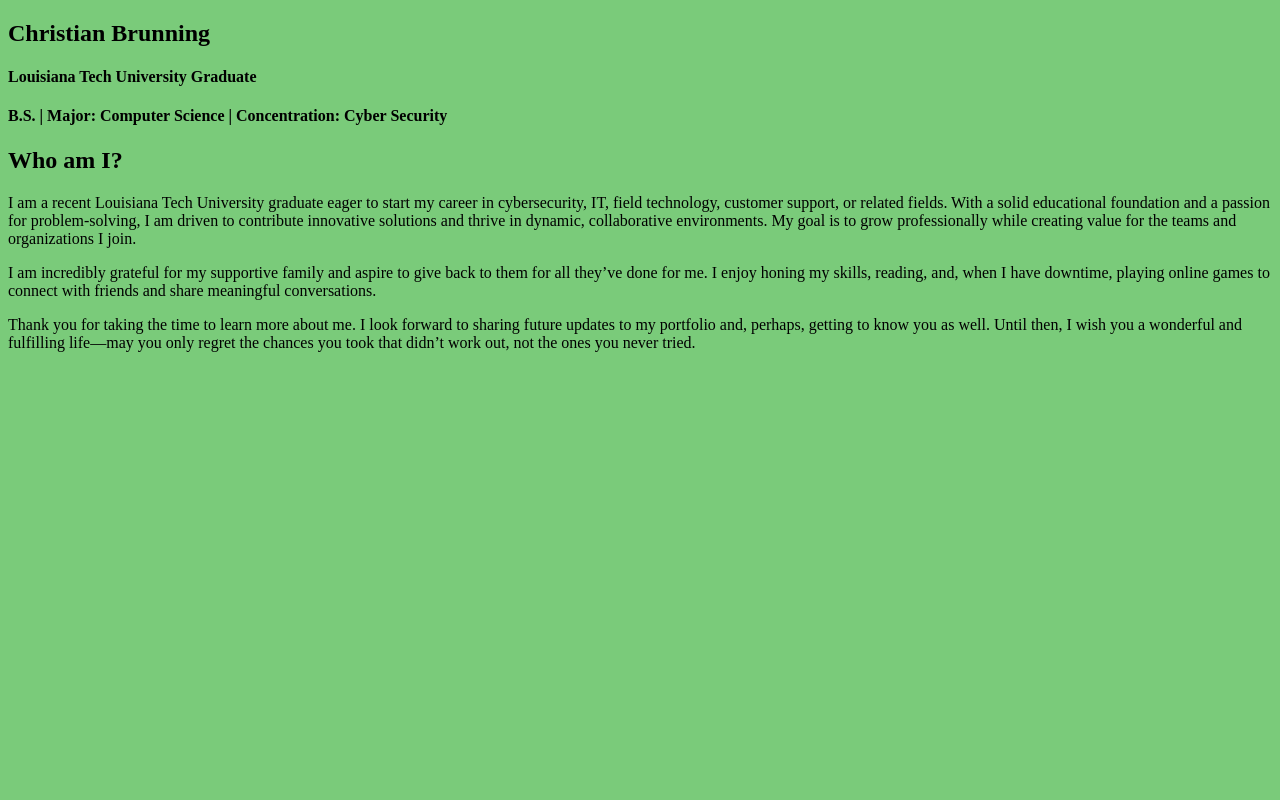
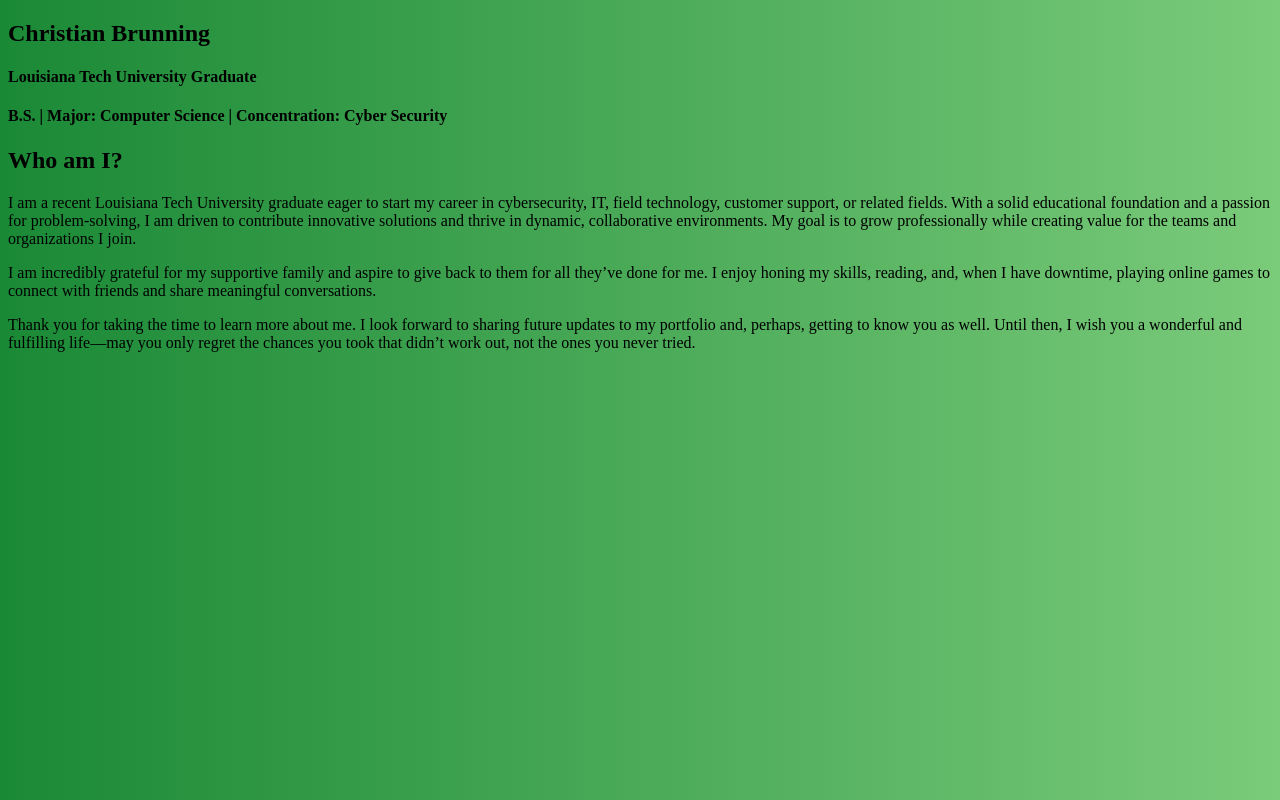
Before and after one commit to Christian-Brunning/Cbrunning.portfolio, a plain HTML site: page index.html in a window 1280 px wide. Drawn offline with Linux system fonts and the light colour scheme.

Commit message:
Small appearnace change
Addition of Linear gradient to background color

```diff
--- a/styles.css
+++ b/styles.css
@@ -1,3 +1,3 @@
 body {
-    background-color: rgb(122, 203, 122);
+    background: linear-gradient(270deg, rgb(122, 203, 122), hsl(135, 68%, 32%));
 }
```
